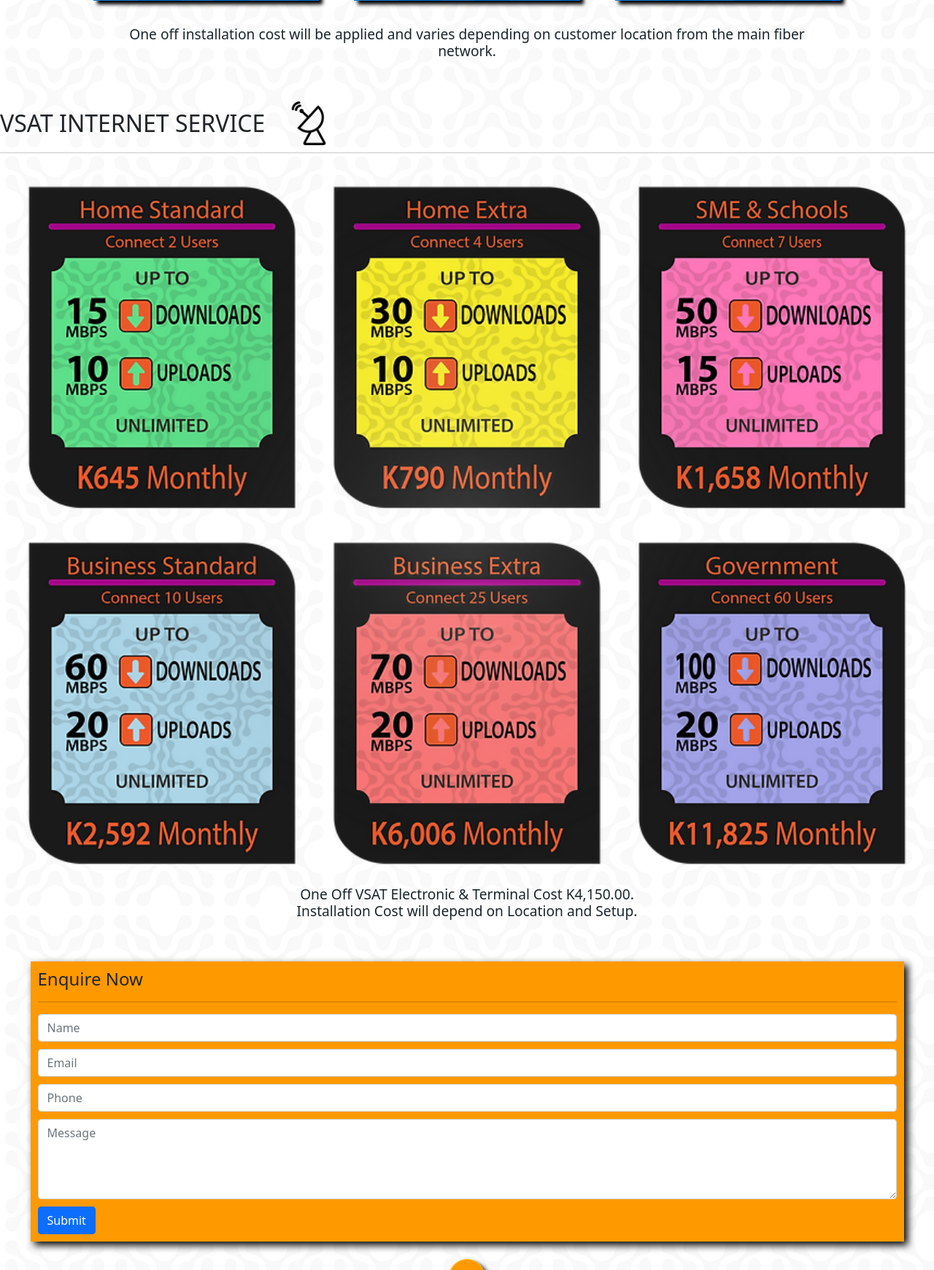
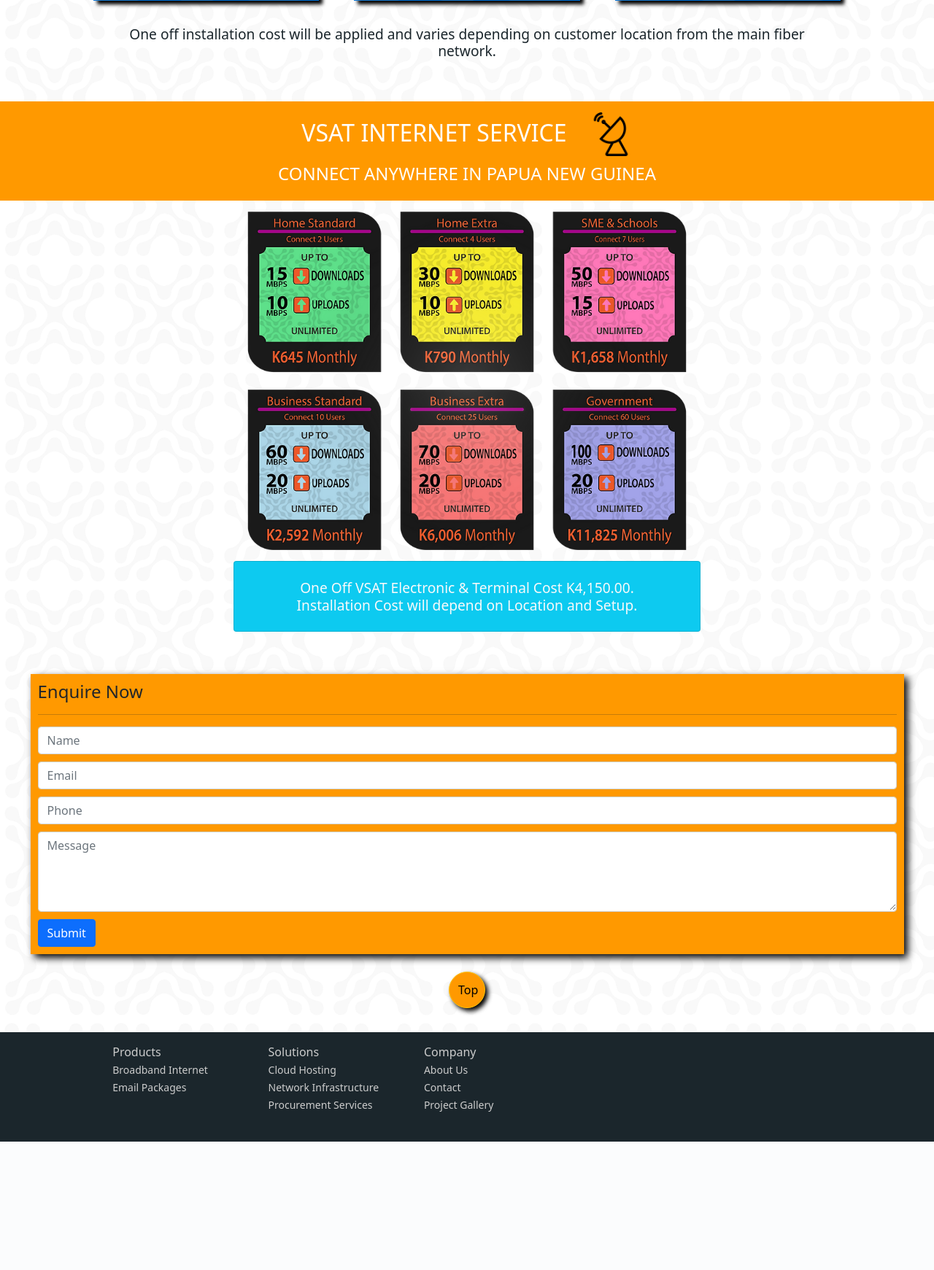
Before and after one commit to Valdaz007/ntt-website, a PHP site: page /products in a window 1280 px wide. Shown: the part 2096-3837 px from the top of the page at 73% size. After the commit the page ends 3661 px from the top, so only its background shows below. Run offline with PHP 8.4, Linux system fonts and the light colour scheme.

Commit message:
Update: VSAT Section

```diff
--- a/static/css/css-templates/brod-int.css
+++ b/static/css/css-templates/brod-int.css
@@ -143,16 +143,32 @@
 
 
 /*** VSAT Broadband Internet ***************************/
-.vsat h2 {
-    display: flex;
-    align-items: center;
+.vsat-heading {
+    background-color: var(--nttorange);
+    padding: 15px;
+    color: white;
+    text-align: center;
+
+    & h2 img {
+        width: 60px;
+
+        margin-left: 30px;
+        margin-bottom: 2px;
+    }
 }
 
-.vsat h2 img {
-    width: 60px;
+.vsat-content {
+    width: 95%;
+    margin: 0 auto;
+    display: flex;
+    flex-direction: column;
 
-    margin-left: 30px;
-    margin-bottom: 2px;
+    justify-content: center;
+    align-items: center;
+
+    & img {
+        width: 100%;
+    }
 }
 
 .vsat h5 {
@@ -182,6 +198,12 @@
     .next-plans {
         width: 80%;
     }
+
+    .vsat-content {
+        width: 50%;
+        margin: 20px 0 20px 0 auto;
+        padding: 0;
+    }
 }
 
 @media(min-width: 1024px){
--- a/templates/brod-int.php
+++ b/templates/brod-int.php
@@ -100,12 +100,17 @@
                 </section><br><br>
 
                 <!-- VSAT Broadband Service Plans Section -->
-                <section class="row vsat">
-                    <h2>VSAT INTERNET SERVICE<span><img src="./static/img/vsat-icon.png"></span></h2>
-                    <hr>
-                    <img class="img-fluid" src="./static/img/data-plans/vsat-data-plans.png">
-                    <h5>
-                        One Off VSAT Electronic & Terminal Cost K4,150.00.<br>
-                        Installation Cost will depend on Location and Setup.
-                    </h5>
+                <section class="vsat">
+                    <div class="vsat-heading">
+                        <h2>VSAT INTERNET SERVICE<span><img src="./static/img/vsat-icon.png"></span></h2>
+                        <h4>CONNECT ANYWHERE IN PAPUA NEW GUINEA</h4>
+                    </div>
+
+                    <div class="vsat-content">
+                        <img class="img-fluid" src="./static/img/data-plans/vsat-data-plans.png">
+                        <h5 class="card w-100 bg-info text-light p-4">
+                            One Off VSAT Electronic & Terminal Cost K4,150.00.<br>
+                            Installation Cost will depend on Location and Setup.
+                        </h5>
+                    </div>
                 </section><br><br>
```
